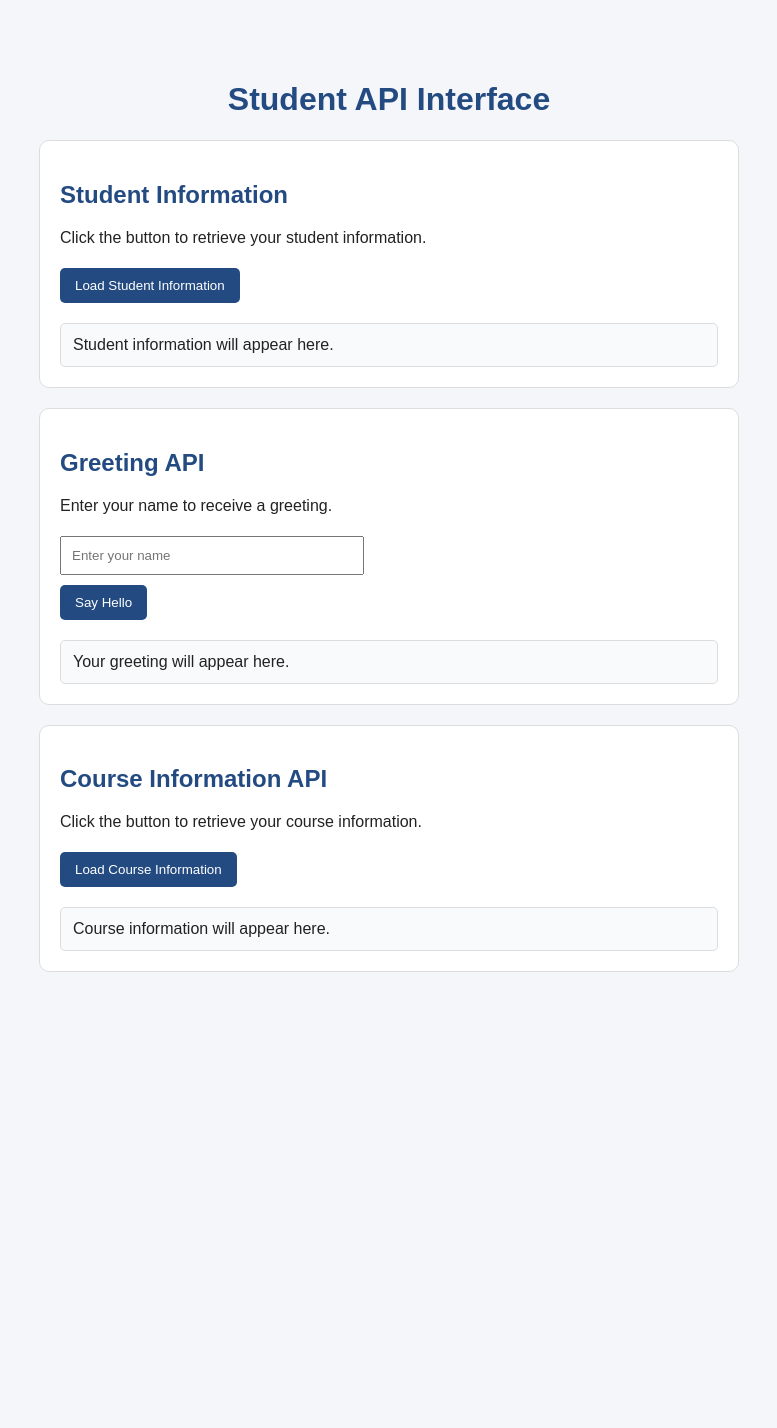
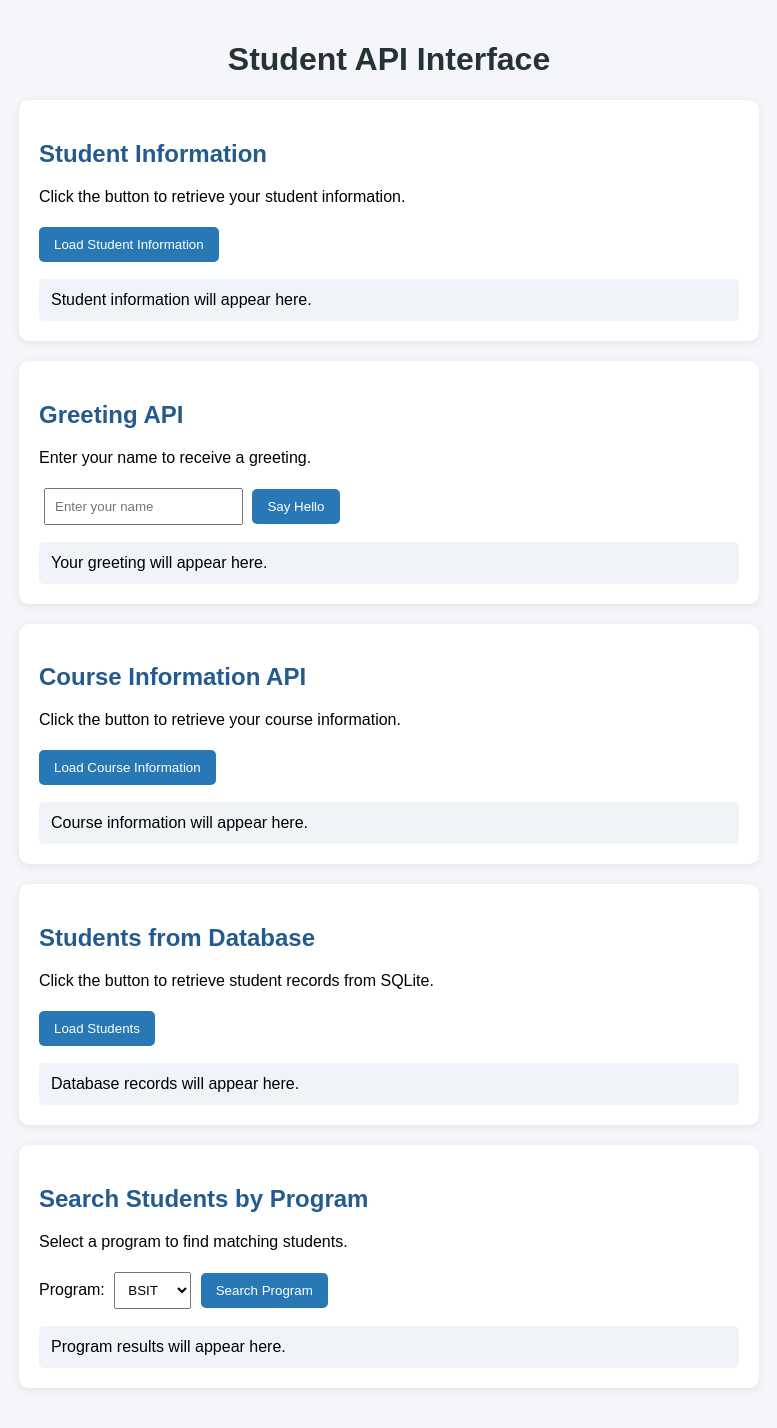
Before and after one commit to almodieljayamekaela-cmd/jaya-mekaela-almodiel, a Flask app: page / in a window 1280 px wide. Shown: the whole page, without its empty margins (251-1028 px from the left). Before the commit the page ends 972 px from the top, so only its background shows below. Run offline with Flask 3, Linux system fonts and the light colour scheme.

Commit message:
Complete Laboratory Activity 7

```diff
--- a/app.py
+++ b/app.py
@@ -1,16 +1,26 @@
 
+import sqlite3
 from flask import Flask, jsonify, request, render_template
 
 app = Flask(__name__)
 
 
-@app.route('/')
-def home():
-    return render_template('index.html')
+# Connect to the SQLite database
+def get_db_connection():
+    conn = sqlite3.connect("students.db")
+    conn.row_factory = sqlite3.Row
+    return conn
 
 
-@app.route('/student')
-def get_student():
+# LAB 6: Home Page
+@app.route("/")
+def home():
+    return render_template("index.html")
+
+
+# LAB 6: Student Information
+@app.route("/student")
+def student():
     return jsonify({
         "student_id": "24-00328",
         "name": "Jaya Mekaela Almodiel",
@@ -20,16 +30,17 @@ def get_student():
     })
 
 
-@app.route('/hello')
-def say_hello():
-    name = request.args.get('name', 'Jaya Mekaela Almodiel')
+# LAB 6: Hello API
+@app.route("/hello")
+def hello():
     return jsonify({
-        "message": f"Hello, {name}!"
+        "message": "Hello, World!"
     })
 
 
-@app.route('/course')
-def say_course():
+# LAB 6: Course Information
+@app.route("/course")
+def course():
     return jsonify({
         "course_code": "3120",
         "course_title": "System Integration",
@@ -39,39 +50,70 @@ def say_course():
     })
 
 
-@app.route('/greet')
+# LAB 6: Greeting API
+@app.route("/greet")
 def greet():
-    name = request.args.get('name', 'Jaya Mekaela Almodiel')
-    program = request.args.get('program', 'BSIT')
-    year = request.args.get('year', '3rd Year')
-    section = request.args.get('section', 'Hamilton')
-
+    name = request.args.get("name", "Student")
     return jsonify({
-        "message": f"Hello {name} from {program}, {year}, {section} Section!"
+        "message": f"Hello, {name}!"
     })
 
 
-@app.route('/profile')
-def get_profile():
+# LAB 6: Profile API
+@app.route("/profile")
+def profile():
     return jsonify({
-        "student_id": "24-00328",
         "name": "Jaya Mekaela Almodiel",
-        "program": "BSIT",
-        "year": "3rd Year",
-        "section": "Hamilton",
-        "gmail": "almodieljayamekaela@isufst.edu.ph"
-    })
-
-
-@app.route('/entertainment')
-def get_entertainment():
-    return jsonify({
-        "favorite_movie": "Horror",
-        "favorite_song": "Palayo sa Mundo",
-        "favorite_game": "Mobile Legends",
+        "favorites": [
+            "Horror",
+            "Palayo sa Mundo",
+            "Mobile Legends"
+        ],
         "hobby": "Watching movies and reading books"
     })
 
 
+# LAB 7: Retrieve All Students from SQLite
+@app.route("/students")
+def get_students():
+    conn = get_db_connection()
+    students = conn.execute(
+        "SELECT * FROM students"
+    ).fetchall()
+    conn.close()
+
+    return jsonify([dict(student) for student in students])
+
+
+# LAB 7: Retrieve One Student by ID
+@app.route("/students/<int:id>")
+def get_student_by_id(id):
+    conn = get_db_connection()
+    student = conn.execute(
+        "SELECT * FROM students WHERE id = ?",
+        (id,)
+    ).fetchone()
+    conn.close()
+
+    if student is None:
+        return jsonify({"error": "Student not found"}), 404
+
+    return jsonify(dict(student))
+
+
+# LAB 7: Filter Students by Program
+@app.route("/students/program/<program>")
+def get_students_by_program(program):
+    conn = get_db_connection()
+    students = conn.execute(
+        "SELECT * FROM students WHERE program = ?",
+        (program,)
+    ).fetchall()
+    conn.close()
+
+    return jsonify([dict(student) for student in students])
+
+
+# Run the Flask application
 if __name__ == "__main__":
-    app.run(host="0.0.0.0", port=5000, debug=True)
+    app.run(debug=True)
--- a/templates/index.html
+++ b/templates/index.html
@@ -9,62 +9,59 @@
     <style>
         body {
             font-family: Arial, sans-serif;
-            max-width: 700px;
-            margin: 40px auto;
+            background-color: #f4f6f9;
+            margin: 0;
             padding: 20px;
-            background-color: #f4f6f9;
-            color: #222;
         }
 
         h1 {
             text-align: center;
-            color: #234b82;
+            color: #263238;
+        }
+
+        .card {
+            background-color: white;
+            padding: 20px;
+            margin: 20px auto;
+            max-width: 700px;
+            border-radius: 10px;
+            box-shadow: 0 2px 8px #00000015;
         }
 
         h2 {
-            color: #234b82;
-        }
-
-        .card {
-            background: white;
-            padding: 20px;
-            margin-bottom: 20px;
-            border-radius: 10px;
-            border: 1px solid #ddd;
+            color: #245b8f;
         }
 
         button {
+            background-color: #2878b5;
+            color: white;
+            border: none;
             padding: 10px 15px;
+            border-radius: 5px;
+            cursor: pointer;
             margin: 5px 0;
-            cursor: pointer;
-            border: none;
-            border-radius: 5px;
-            background-color: #234b82;
-            color: white;
         }
 
         button:hover {
-            background-color: #17345c;
+            background-color: #185783;
         }
 
-        input {
-            padding: 10px;
-            max-width: 95%;
-            width: 280px;
-            margin: 5px 0;
+        input, select {
+            padding: 9px;
+            margin: 5px;
         }
 
         .result {
-            margin-top: 15px;
+            background-color: #f0f4f8;
             padding: 12px;
-            background-color: #f8fafc;
-            border: 1px solid #ddd;
+            margin-top: 12px;
             border-radius: 5px;
             overflow-wrap: anywhere;
         }
 
         .result p {
-            margin: 10px 0;
+            border-bottom: 1px solid #ddd;
+            padding-bottom: 8px;
         }
     </style>
 </head>
@@ -73,164 +70,190 @@
 
     <h1>Student API Interface</h1>
 
+    <!-- LAB 6: Student Information -->
     <div class="card">
         <h2>Student Information</h2>
         <p>Click the button to retrieve your student information.</p>
-
-        <button onclick="loadStudent()">
-            Load Student Information
-        </button>
-
-        <div id="result" class="result">
+        <button onclick="loadStudent()">Load Student Information</button>
+        <div id="studentInfo" class="result">
             Student information will appear here.
         </div>
     </div>
 
+    <!-- LAB 6: Greeting API -->
     <div class="card">
         <h2>Greeting API</h2>
         <p>Enter your name to receive a greeting.</p>
-
-        <input
-            type="text"
-            id="nameInput"
-            placeholder="Enter your name"
-        >
-
-        <br>
-
+        <input type="text" id="nameInput" placeholder="Enter your name">
         <button onclick="sayHello()">Say Hello</button>
-
-        <div id="greeting" class="result">
+        <div id="greetingResult" class="result">
             Your greeting will appear here.
         </div>
     </div>
 
+    <!-- LAB 6: Course Information -->
     <div class="card">
         <h2>Course Information API</h2>
         <p>Click the button to retrieve your course information.</p>
-
-        <button onclick="loadCourse()">
-            Load Course Information
-        </button>
-
-        <div id="courseResult" class="result">
+        <button onclick="loadCourse()">Load Course Information</button>
+        <div id="courseInfo" class="result">
             Course information will appear here.
         </div>
     </div>
 
+    <!-- LAB 7: Students from Database -->
+    <div class="card">
+        <h2>Students from Database</h2>
+        <p>Click the button to retrieve student records from SQLite.</p>
+        <button onclick="loadStudents()">Load Students</button>
+        <div id="studentList" class="result">
+            Database records will appear here.
+        </div>
+    </div>
+
+    <!-- LAB 7: Search by Program -->
+    <div class="card">
+        <h2>Search Students by Program</h2>
+        <p>Select a program to find matching students.</p>
+
+        <label for="programInput">Program:</label>
+        <select id="programInput">
+            <option value="BSIT">BSIT</option>
+            <option value="BSCS">BSCS</option>
+        </select>
+
+        <button onclick="loadStudentsByProgram()">Search Program</button>
+
+        <div id="programResult" class="result">
+            Program results will appear here.
+        </div>
+    </div>
+
     <script>
+        // LAB 6: Load student information
         async function loadStudent() {
-            const result = document.getElementById('result');
-            result.textContent = 'Loading student information...';
+            const result = document.getElementById("studentInfo");
+            result.textContent = "Loading...";
 
             try {
-                const response = await fetch('/student');
+                const response = await fetch("/student");
+                if (!response.ok) throw new Error("Request failed");
 
-                if (!response.ok) {
-                    throw new Error('Request failed');
+                const data = await response.json();
+                result.textContent = JSON.stringify(data, null, 2);
+            } catch (error) {
+                result.textContent = "Unable to load student information.";
+            }
+        }
+
+        // LAB 6: Greeting API
+        async function sayHello() {
+            const name = document.getElementById("nameInput").value.trim();
+            const result = document.getElementById("greetingResult");
+
+            if (!name) {
+                result.textContent = "Please enter your name.";
+                return;
+            }
+
+            result.textContent = "Loading...";
+
+            try {
+                const response = await fetch(
+                    "/greet?name=" + encodeURIComponent(name)
+                );
+                if (!response.ok) throw new Error("Request failed");
+
+                const data = await response.json();
+                result.textContent = data.message;
+            } catch (error) {
+                result.textContent = "Unable to load greeting.";
+            }
+        }
+
+        // LAB 6: Load course information
+        async function loadCourse() {
+            const result = document.getElementById("courseInfo");
+            result.textContent = "Loading...";
+
+            try {
+                const response = await fetch("/course");
+                if (!response.ok) throw new Error("Request failed");
+
+                const data = await response.json();
+                result.textContent = JSON.stringify(data, null, 2);
+            } catch (error) {
+                result.textContent = "Unable to load course information.";
+            }
+        }
+
+        // LAB 7: Load all students from SQLite
+        async function loadStudents() {
+            const result = document.getElementById("studentList");
+            result.textContent = "Loading student records...";
+
+            try {
+                const response = await fetch("/students");
+                if (!response.ok) throw new Error("Request failed");
+
+                const data = await response.json();
+                result.replaceChildren();
+
+                if (data.length === 0) {
+                    result.textContent = "No student records found.";
+                    return;
                 }
 
-                const data = await response.json();
-
-                result.replaceChildren();
-
-                const fields = [
-                    ['Student ID', data.student_id],
-                    ['Name', data.name],
-                    ['Program', data.program],
-                    ['Year', data.year],
-                    ['Section', data.section]
-                ];
-
-                fields.forEach(([label, value]) => {
-                    const paragraph = document.createElement('p');
-                    const bold = document.createElement('b');
-
-                    bold.textContent = label + ': ';
-                    paragraph.appendChild(bold);
-                    paragraph.appendChild(
-                        document.createTextNode(value ?? '')
-                    );
+                data.forEach(student => {
+                    const paragraph = document.createElement("p");
+                    paragraph.textContent =
+                        "ID: " + student.id +
+                        " | Student ID: " + student.student_id +
+                        " | Name: " + student.name +
+                        " | Program: " + student.program +
+                        " | Year: " + student.year +
+                        " | Section: " + student.section;
 
                     result.appendChild(paragraph);
                 });
-
             } catch (error) {
                 result.textContent =
-                    'Unable to retrieve student information.';
+                    "Unable to retrieve student records. Check your Flask app and database.";
             }
         }
 
-
-        async function sayHello() {
-            const name = document.getElementById('nameInput').value.trim();
-            const greeting = document.getElementById('greeting');
-
-            if (!name) {
-                greeting.textContent = 'Please enter your name.';
-                return;
-            }
-
-            greeting.textContent = 'Loading greeting...';
+        // LAB 7: Search students by program
+        async function loadStudentsByProgram() {
+            const program = document.getElementById("programInput").value;
+            const result = document.getElementById("programResult");
+            result.textContent = "Loading program records...";
 
             try {
                 const response = await fetch(
-                    '/hello?name=' + encodeURIComponent(name)
+                    "/students/program/" + encodeURIComponent(program)
                 );
+                if (!response.ok) throw new Error("Request failed");
 
-                if (!response.ok) {
-                    throw new Error('Request failed');
+                const data = await response.json();
+                result.replaceChildren();
+
+                if (data.length === 0) {
+                    result.textContent = "No students found in this program.";
+                    return;
                 }
 
-                const data = await response.json();
-                greeting.textContent = data.message;
-
-            } catch (error) {
-                greeting.textContent =
-                    'Unable to retrieve greeting.';
-            }
-        }
-
-
-        async function loadCourse() {
-            const result = document.getElementById('courseResult');
-            result.textContent = 'Loading course information...';
-
-            try {
-                const response = await fetch('/course');
-
-                if (!response.ok) {
-                    throw new Error('Request failed');
-                }
-
-                const data = await response.json();
-
-                result.replaceChildren();
-
-                const fields = [
-                    ['Course Code', data.course_code],
-                    ['Course Title', data.course_title],
-                    ['Instructor', data.instructor],
-                    ['Semester', data.semester],
-                    ['Academic Year', data.academic_year]
-                ];
-
-                fields.forEach(([label, value]) => {
-                    const paragraph = document.createElement('p');
-                    const bold = document.createElement('b');
-
-                    bold.textContent = label + ': ';
-                    paragraph.appendChild(bold);
-                    paragraph.appendChild(
-                        document.createTextNode(value ?? '')
-                    );
+                data.forEach(student => {
+                    const paragraph = document.createElement("p");
+                    paragraph.textContent =
+                        student.name + " (" + student.student_id + ")" +
+                        " | " + student.program +
+                        " | Year " + student.year +
+                        " | Section " + student.section;
 
                     result.appendChild(paragraph);
                 });
-
             } catch (error) {
-                result.textContent =
-                    'Unable to retrieve course information.';
+                result.textContent = "Unable to retrieve program records.";
             }
         }
     </script>
```
Also changed, not shown: init_db.py (added, +38 -0 lines), students.db (added), 1 other file.
